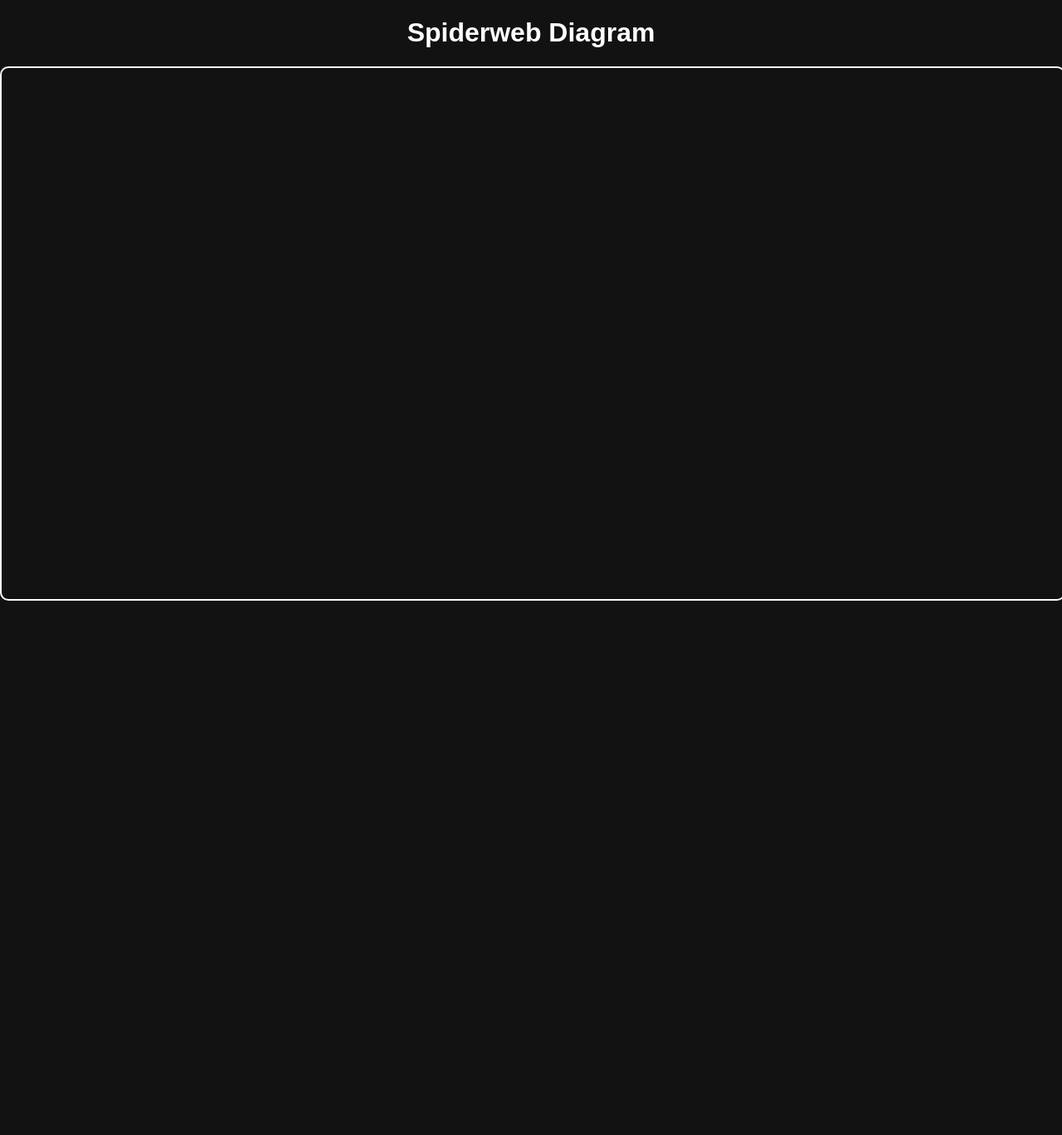
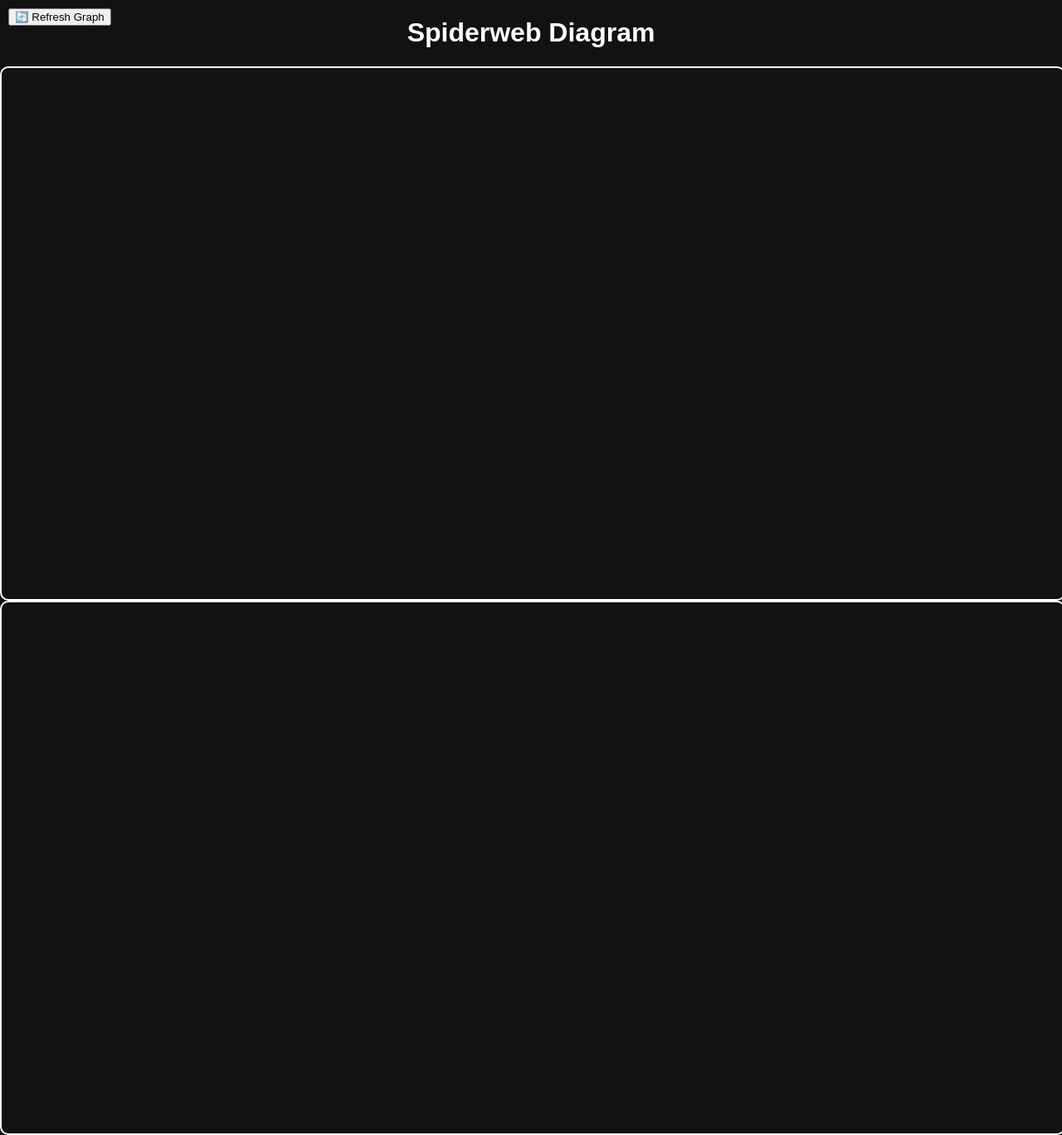
Before and after one commit to Mills888dev/graphtest, a plain HTML site: page index.html in a window 1280 px wide. Shown: the whole page at 83% size. Before the commit the page ends 800 px from the top, so only its background shows below. Drawn offline with Linux system fonts and the light colour scheme; no server answers.

Commit message:
Update index.html

```diff
--- a/index.html
+++ b/index.html
@@ -14,4 +14,10 @@
 
   <script src="scripts.js"></script>
 </body>
+  <body>
+  <div id="controls" style="position:absolute; top:10px; left:10px; z-index:10;">
+    <button onclick="refreshGraph()">🔄 Refresh Graph</button>
+  </div>
+  <div id="cy"></div>
+</body>
 </html>
```
